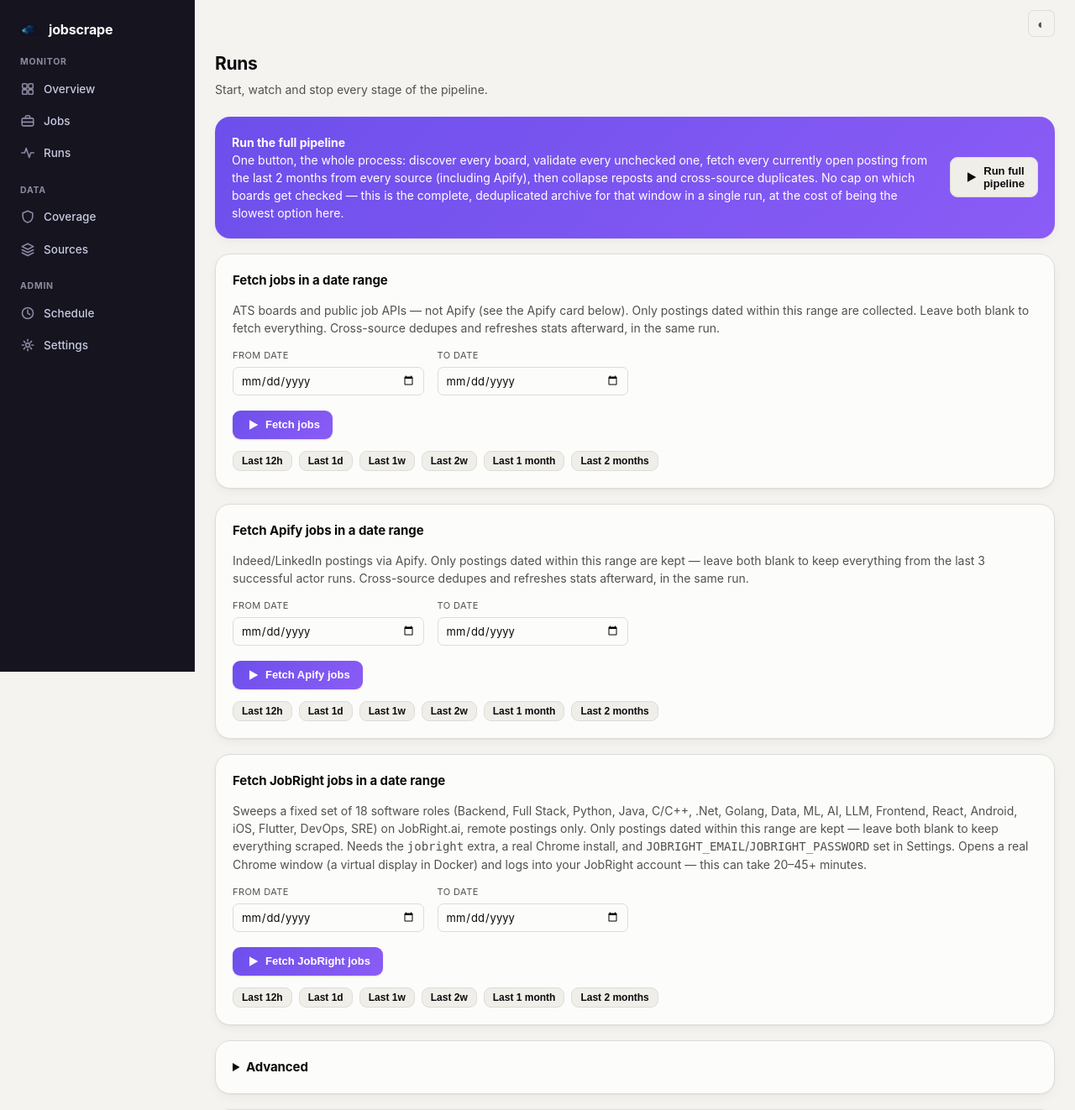
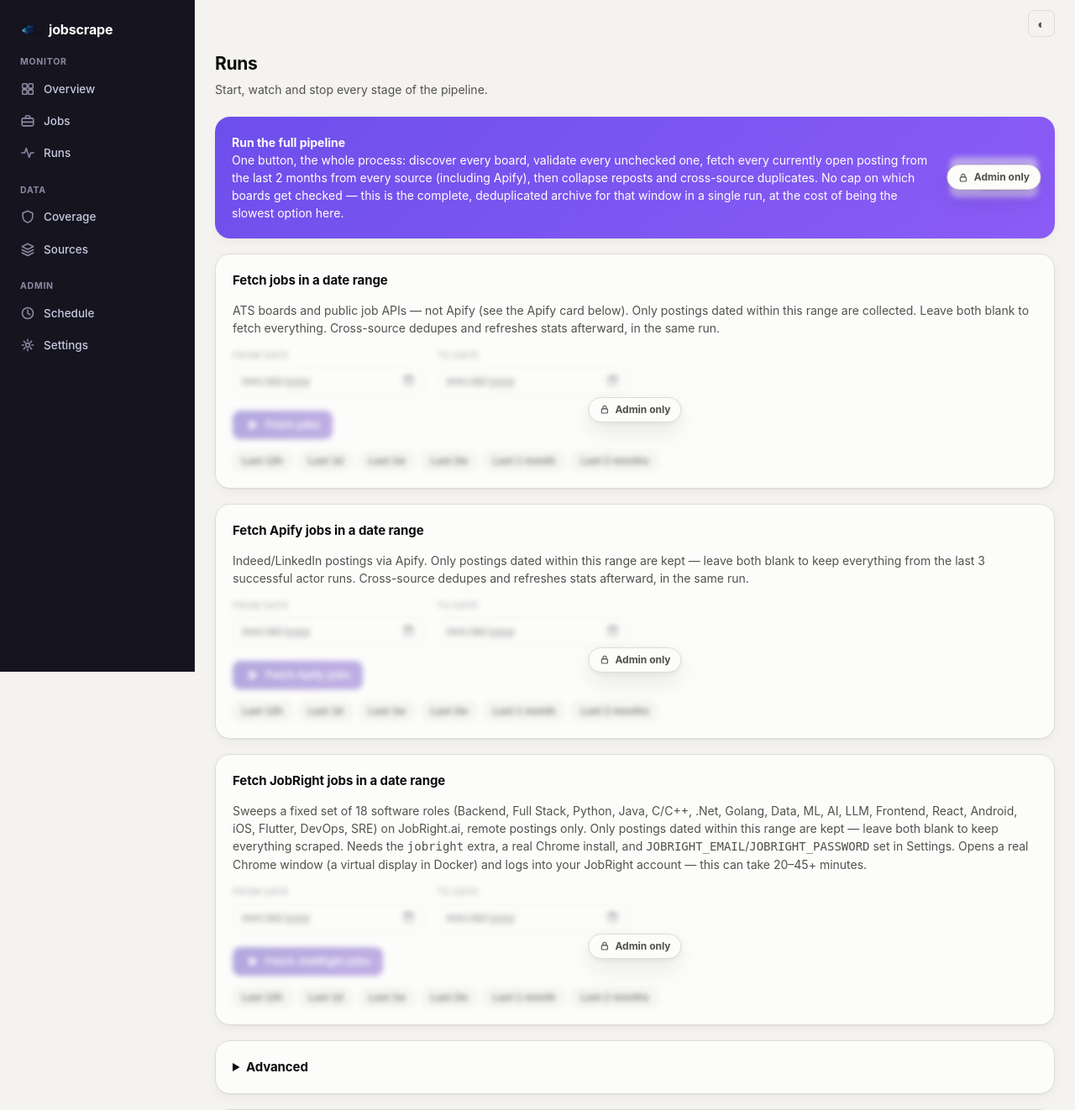
Before and after one commit to jheros/JobScrape, a FastAPI app: template jobscrape/dashboard/templates/runs.html in a window 1280 px wide. Shown: the top 1322 px of the page at 84% size. Run offline with FastAPI, Linux system fonts and the light colour scheme; the template is opened without the code that fills it, so the values that code supplies are empty; parts of the project's set-up code (start-up, migrations or seed data) failed here and were passed over; some libraries are stand-ins or nearby versions.

Commit message:
Add an admin/other-visitor distinction to the dashboard
Everyone can still see every page (Schedule, Runs, Coverage, Settings) --
nothing is hidden. Without the admin passcode, mutating controls render
blurred/dimmed with a lock badge instead: the Schedule add/edit form and
each row's toggle/edit/delete/run-now buttons, every Runs start/stop
button and the Advanced stage buttons (including both Purge buttons),
Coverage's Validate button, and every Settings field except the
blocked-companies list, which any visitor can still add to or remove from.

- JOBSCRAPE_ADMIN_PASSCODE (blank by default -- every visitor stays admin,
  same as before this existed) gates a signed, long-lived cookie set at
  /admin-login. Not a real accounts system, one shared secret and one role,
  matching the dashboard's existing "no login by default" posture.
- Enforcement is server-side on every mutating route (start/stop a stage,
  schedule create/update/toggle/delete/run-now, restart, and settings
  writes restricted to JOBSCRAPE_BLOCKED_COMPANIES for a non-admin) -- the
  blur/lock styling is the visual contract, not the actual gate, the same
  lesson as this session's earlier purge-confirmation fix.
- New _admin.html macro (`{% call admin.locked(is_admin) %}`) wraps
  content in a blurred, non-interactive layer with a lock badge, reused
  across schedule/runs/coverage/settings rather than styling each by hand.

```diff
--- a/jobscrape/dashboard/app.py
+++ b/jobscrape/dashboard/app.py
@@ -17,14 +17,14 @@ from pathlib import Path
 from typing import Annotated, Any
 
 from fastapi import FastAPI, Form, Request
-from fastapi.responses import HTMLResponse, JSONResponse, StreamingResponse
+from fastapi.responses import HTMLResponse, JSONResponse, RedirectResponse, StreamingResponse
 from fastapi.staticfiles import StaticFiles
 from fastapi.templating import Jinja2Templates
 from pydantic import BeforeValidator
 
 from .. import config, db, filters, scam
 from ..observability import health as health_check
-from . import analytics, charts, envfile, mdlite
+from . import analytics, auth, charts, envfile, mdlite
 from . import scheduler as scheduler_module
 from .runner import RELATIVE_WINDOWS, STAGES, manager, resolve_stage
 
@@ -133,7 +133,54 @@ async def health() -> JSONResponse:
 def _page(request: Request, template: str, **context: Any) -> HTMLResponse:
     context.setdefault("active_runs", manager.active())
     context.setdefault("stages", list(STAGES))
+    context.setdefault("is_admin", auth.is_admin(request))
+    context.setdefault("admin_configured", auth.admin_configured())
     return templates.TemplateResponse(request, template, context)
+
+
+def _require_admin(request: Request) -> JSONResponse | None:
+    """Call at the top of a mutating route; returns a 403 to return early
+    with, or None when the caller may proceed.
+
+    Explicit per-route checks, not a FastAPI dependency -- matches this
+    module's existing style of inline validation (e.g. the `stage not in
+    STAGES` checks below) rather than introducing a second pattern for the
+    same kind of guard.
+    """
+    if auth.is_admin(request):
+        return None
+    return JSONResponse({"error": "admin only"}, status_code=403)
+
+
+# --- admin session ----------------------------------------------------------
+
+@app.get("/admin-login", response_class=HTMLResponse)
+async def admin_login_page(request: Request, error: str = "") -> HTMLResponse:
+    return templates.TemplateResponse(
+        request, "admin_login.html", {
+            "error": error, "is_admin": auth.is_admin(request),
+            "admin_configured": auth.admin_configured(),
+        },
+    )
+
+
+@app.post("/admin-login")
+async def admin_login(passcode: str = Form("")) -> RedirectResponse:
+    if not auth.check_passcode(passcode):
+        return RedirectResponse("/admin-login?error=1", status_code=303)
+    response = RedirectResponse("/", status_code=303)
+    response.set_cookie(
+        auth.COOKIE_NAME, auth.make_token(),
+        max_age=auth.SESSION_SECONDS, httponly=True, samesite="lax",
+    )
+    return response
+
+
+@app.post("/admin-logout")
+async def admin_logout() -> RedirectResponse:
+    response = RedirectResponse("/", status_code=303)
+    response.delete_cookie(auth.COOKIE_NAME)
+    return response
 
 
 # --- pages ----------------------------------------------------------------
@@ -459,9 +506,11 @@ _PURGE_CONFIRM_TOKEN = "delete-for-real"
 
 @app.post("/api/runs/{stage}/start")
 async def start_stage(
-    stage: str, extra: str = Form(""), since: str = Form(""), until: str = Form(""),
-    confirm: str = Form(""),
+    request: Request, stage: str, extra: str = Form(""), since: str = Form(""),
+    until: str = Form(""), confirm: str = Form(""),
 ) -> JSONResponse:
+    if (denied := _require_admin(request)) is not None:
+        return denied
     extra_args = extra.split() if extra.strip() else []
     if stage == "purge" and "--dry-run" not in extra_args and confirm != _PURGE_CONFIRM_TOKEN:
         return JSONResponse(
@@ -497,7 +546,9 @@ async def start_stage(
 
 
 @app.post("/api/runs/{stage}/stop")
-async def stop_stage(stage: str) -> JSONResponse:
+async def stop_stage(request: Request, stage: str) -> JSONResponse:
+    if (denied := _require_admin(request)) is not None:
+        return denied
     stopped = await manager.stop(stage)
     return JSONResponse({"stopped": stopped})
 
@@ -511,6 +562,7 @@ async def active_runs() -> JSONResponse:
 
 @app.post("/api/schedule")
 async def create_schedule(
+    request: Request,
     name: str = Form(...),
     stage: str = Form(...),
     extra: str = Form(""),
@@ -520,6 +572,8 @@ async def create_schedule(
     timezone: str = Form("Asia/Bangkok"),
     interval_days: BlankableInt = Form(None),
 ) -> JSONResponse:
+    if (denied := _require_admin(request)) is not None:
+        return denied
     if stage not in STAGES and stage not in RELATIVE_WINDOWS:
         return JSONResponse({"error": f"unknown stage {stage!r}"}, status_code=400)
     conn = _conn()
@@ -536,6 +590,7 @@ async def create_schedule(
 
 @app.post("/api/schedule/{schedule_id}")
 async def update_schedule(
+    request: Request,
     schedule_id: int,
     name: str = Form(...),
     stage: str = Form(...),
@@ -546,6 +601,8 @@ async def update_schedule(
     timezone: str = Form("Asia/Bangkok"),
     interval_days: BlankableInt = Form(None),
 ) -> JSONResponse:
+    if (denied := _require_admin(request)) is not None:
+        return denied
     if stage not in STAGES and stage not in RELATIVE_WINDOWS:
         return JSONResponse({"error": f"unknown stage {stage!r}"}, status_code=400)
     conn = _conn()
@@ -563,7 +620,9 @@ async def update_schedule(
 
 
 @app.post("/api/schedule/{schedule_id}/toggle")
-async def toggle_schedule(schedule_id: int) -> JSONResponse:
+async def toggle_schedule(request: Request, schedule_id: int) -> JSONResponse:
+    if (denied := _require_admin(request)) is not None:
+        return denied
     conn = _conn()
     try:
         row = db.get_schedule(conn, schedule_id)
@@ -577,7 +636,9 @@ async def toggle_schedule(schedule_id: int) -> JSONResponse:
 
 
 @app.post("/api/schedule/{schedule_id}/delete")
-async def delete_schedule(schedule_id: int) -> JSONResponse:
+async def delete_schedule(request: Request, schedule_id: int) -> JSONResponse:
+    if (denied := _require_admin(request)) is not None:
+        return denied
     conn = _conn()
     try:
         db.delete_schedule(conn, schedule_id)
@@ -588,7 +649,9 @@ async def delete_schedule(schedule_id: int) -> JSONResponse:
 
 
 @app.post("/api/schedule/{schedule_id}/run-now")
-async def run_schedule_now(schedule_id: int) -> JSONResponse:
+async def run_schedule_now(request: Request, schedule_id: int) -> JSONResponse:
+    if (denied := _require_admin(request)) is not None:
+        return denied
     conn = _conn()
     try:
         row = db.get_schedule(conn, schedule_id)
@@ -665,9 +728,19 @@ async def api_stats() -> JSONResponse:
 
 # --- settings ---------------------------------------------------------------
 
+#: The one field a non-admin visitor may write through `/api/settings` --
+#: every other key is silently dropped below, the same way a field not in
+#: `envfile.ALL_KEYS` already is. Enforced here, not just hidden/blurred in
+#: the template, since a non-admin's browser can still submit a raw POST
+#: with any field it wants regardless of what the page shows them.
+_NON_ADMIN_SETTINGS_KEYS = frozenset({"JOBSCRAPE_BLOCKED_COMPANIES"})
+
+
 @app.post("/api/settings")
 async def save_settings(request: Request) -> JSONResponse:
     form = await request.form()
+    is_admin = auth.is_admin(request)
+    allowed_keys = envfile.ALL_KEYS if is_admin else _NON_ADMIN_SETTINGS_KEYS
     # A browser submits EVERY field on the page, not just the one the user
     # actually edited — including ones that were blank because they were
     # never in `.env` in the first place (only shown blank because the
@@ -680,7 +753,7 @@ async def save_settings(request: Request) -> JSONResponse:
     current = envfile.read_env_file()
     updates = {
         key: str(value) for key, value in form.items()
-        if key in envfile.ALL_KEYS and str(value) != current.get(key, "")
+        if key in allowed_keys and str(value) != current.get(key, "")
     }
     try:
         changed = envfile.write_env_file(updates)
@@ -697,11 +770,14 @@ async def save_settings(request: Request) -> JSONResponse:
 
 
 @app.post("/api/settings/restart")
-async def restart_dashboard() -> JSONResponse:
+async def restart_dashboard(request: Request) -> JSONResponse:
     """SIGTERM this process after the response flushes. Only brings the
     dashboard back if it's supervised (e.g. the systemd service in
     docs/DEPLOYMENT.md with Restart=on-failure) — otherwise this just stops
     it, which the Settings page's banner says plainly."""
+    if (denied := _require_admin(request)) is not None:
+        return denied
+
     async def _delayed_kill() -> None:
         await asyncio.sleep(0.3)
         os.kill(os.getpid(), signal.SIGTERM)
--- a/jobscrape/dashboard/static/app.css
+++ b/jobscrape/dashboard/static/app.css
@@ -145,6 +145,24 @@ body {
 .sidebar nav a.on .icon { color: var(--sidebar-active-text); }
 
 .sidebar-close, .menu-toggle { display: none; }
+
+.sidebar-admin {
+  display: flex; align-items: center; justify-content: space-between; gap: 8px;
+  margin-top: auto; padding: 12px 10px 4px; border-top: 1px solid var(--sidebar-border);
+  color: var(--sidebar-text-muted); font-size: 12.5px; font-weight: 550;
+}
+.sidebar-admin-status { display: inline-flex; align-items: center; gap: 6px; color: var(--sidebar-text); }
+.sidebar-admin-link {
+  display: inline-flex; align-items: center; gap: 6px;
+  color: var(--sidebar-text-muted); text-decoration: none; font-weight: 550;
+}
+.sidebar-admin-link:hover { color: #ffffff; }
+.link-btn {
+  background: none; border: none; padding: 0; margin: 0; cursor: pointer;
+  color: var(--sidebar-text-muted); font-size: 12.5px; font-weight: 550;
+  text-decoration: underline; text-underline-offset: 2px;
+}
+.link-btn:hover { color: #ffffff; }
 
 .main-col { flex: 1 1 auto; min-width: 0; display: flex; flex-direction: column; }
 
@@ -544,6 +562,34 @@ table.coverage td.bar span { display: block; height: 9px; border-radius: 3px;
 .text-sm { font-size: 12px; }
 .nowrap { white-space: nowrap; }
 .hidden { display: none !important; }
+
+/* --- admin-locked: shown but unusable for a non-admin visitor -----------
+   The content stays visible (blurred, dimmed, non-interactive) rather than
+   hidden -- "should see, not click". `.admin-locked-content` carries the
+   actual blur/dim/pointer-events-none so the badge itself (a sibling, not a
+   descendant) stays crisp -- CSS filter applies to an element's own box
+   AND everything inside it as one atomic layer, so a blur on the same
+   element as the badge would blur the badge too. */
+.admin-locked { position: relative; display: block; width: 100%; }
+.admin-locked-content {
+  display: block; width: 100%;
+  filter: blur(3px) grayscale(.3); opacity: .5;
+  pointer-events: none; user-select: none;
+}
+/* Table-cell / button-row contexts need their children laid out inline,
+   not stacked as a block. */
+.admin-locked.inline { display: inline-block; width: auto; }
+.admin-locked.inline .admin-locked-content {
+  display: inline-flex; align-items: center; gap: 6px; flex-wrap: wrap; width: auto;
+}
+.admin-locked-badge {
+  position: absolute; top: 50%; left: 50%; transform: translate(-50%, -50%);
+  display: inline-flex; align-items: center; gap: 6px; white-space: nowrap;
+  background: var(--surface-1); border: 1px solid var(--border);
+  border-radius: 999px; padding: 5px 12px; font-size: 12px; font-weight: 650;
+  color: var(--text-secondary); box-shadow: var(--shadow-lg);
+  pointer-events: none; z-index: 2;
+}
 .flex-1 { flex: 1; }
 .btn-sm { padding: 4px 10px; font-size: 12px; }
 .empty-row td { text-align: center; padding: 32px; color: var(--text-muted); }
--- /dev/null
+++ b/jobscrape/dashboard/templates/_admin.html
@@ -0,0 +1,26 @@
+{#
+  Wraps admin-only content so a non-admin visitor still SEES it -- blurred,
+  dimmed, non-interactive -- rather than it being hidden outright. Real
+  enforcement is server-side (each mutating route checks admin itself); this
+  is purely the "should see, not click" visual contract.
+
+  Usage:
+    {% call admin.locked(is_admin) %}
+      <button ...>...</button>
+    {% endcall %}
+
+  Pass inline=true for content that must lay out alongside siblings (a
+  table-cell button group, a button-row entry) rather than as a full-width
+  block.
+#}
+{% import "_icons.html" as icons %}
+{% macro locked(is_admin, inline=false, label="Admin only") %}
+{%- if is_admin -%}
+{{ caller() }}
+{%- else -%}
+<div class="admin-locked{% if inline %} inline{% endif %}">
+  <div class="admin-locked-content">{{ caller() }}</div>
+  <div class="admin-locked-badge">{{ icons.icon('lock', 13) }} {{ label }}</div>
+</div>
+{%- endif -%}
+{% endmacro %}
--- a/jobscrape/dashboard/templates/_icons.html
+++ b/jobscrape/dashboard/templates/_icons.html
@@ -54,6 +54,9 @@
 {%- elif name == 'refresh' %}
   <path d="M16.2 10a6.2 6.2 0 1 1-1.85-4.4"/>
   <path d="M16.2 2.8v4.4h-4.4"/>
+{%- elif name == 'lock' %}
+  <rect x="4.5" y="9" width="11" height="8" rx="1.5"/>
+  <path d="M7 9V6.5a3 3 0 0 1 6 0V9"/>
 {%- endif %}
 </svg>
 {%- endmacro %}
--- a/jobscrape/dashboard/templates/base.html
+++ b/jobscrape/dashboard/templates/base.html
@@ -34,6 +34,18 @@
         <a href="/settings" class="{% if request.url.path == '/settings' %}on{% endif %}">{{ icons.icon('gear') }} Settings</a>
       </div>
     </nav>
+    {% if admin_configured %}
+    <div class="sidebar-admin">
+      {% if is_admin %}
+        <span class="sidebar-admin-status">{{ icons.icon('lock', 15) }} Admin</span>
+        <form method="post" action="/admin-logout">
+          <button type="submit" class="link-btn">Log out</button>
+        </form>
+      {% else %}
+        <a href="/admin-login" class="sidebar-admin-link">{{ icons.icon('lock', 15) }} Admin login</a>
+      {% endif %}
+    </div>
+    {% endif %}
   </aside>
 
   <div class="main-col">
--- a/jobscrape/dashboard/templates/coverage.html
+++ b/jobscrape/dashboard/templates/coverage.html
@@ -1,5 +1,6 @@
 {% extends "base.html" %}
 {% import "_icons.html" as icons %}
+{% import "_admin.html" as admin %}
 {% block title %}Coverage · jobscrape{% endblock %}
 {% block content %}
 
@@ -30,7 +31,9 @@
       can be stopped and resumed at any point.
     </div>
   </div>
+  {% call admin.locked(is_admin, inline=true) %}
   <button class="btn ghost" data-start-stage="validate" data-label="Validate now">{{ icons.icon('play') }} Validate now</button>
+  {% endcall %}
 </div>
 {% endif %}
 
--- a/jobscrape/dashboard/templates/runs.html
+++ b/jobscrape/dashboard/templates/runs.html
@@ -1,5 +1,6 @@
 {% extends "base.html" %}
 {% import "_icons.html" as icons %}
+{% import "_admin.html" as admin %}
 {% block title %}Runs · jobscrape{% endblock %}
 {% block content %}
 
@@ -25,7 +26,9 @@
           {% if run.progress.jobs_new %}<span>{{ run.progress.jobs_new }} new jobs</span>{% endif %}
         </div>
       </div>
+      {% call admin.locked(is_admin, inline=true) %}
       <button class="btn danger" data-stop-stage="{{ run.stage }}">{{ icons.icon('stop') }} Stop</button>
+      {% endcall %}
     </div>
     <div class="log mt-md" id="live-log-{{ run.run_id }}" data-run-id="{{ run.run_id }}"></div>
   </div>
@@ -45,7 +48,9 @@
         single run, at the cost of being the slowest option here.
       </div>
     </div>
+    {% call admin.locked(is_admin, inline=true) %}
     <button class="btn ghost" data-start-stage="full-sweep" data-label="Run full pipeline">{{ icons.icon('play') }} Run full pipeline</button>
+    {% endcall %}
   </div>
 </div>
 
@@ -57,6 +62,7 @@
     fetch everything. Cross-source dedupes and refreshes stats afterward, in
     the same run.
   </p>
+  {% call admin.locked(is_admin) %}
   <form id="fetch-range-form" class="form-grid">
     <label>From date
       <input type="date" name="since" id="fetch-since">
@@ -76,6 +82,7 @@
     <button class="btn ghost btn-sm" type="button" data-preset-hours="720">Last 1 month</button>
     <button class="btn ghost btn-sm" type="button" data-preset-hours="1440">Last 2 months</button>
   </div>
+  {% endcall %}
 </div>
 
 <div class="card">
@@ -86,6 +93,7 @@
     actor runs. Cross-source dedupes and refreshes stats afterward, in the
     same run.
   </p>
+  {% call admin.locked(is_admin) %}
   <form id="apify-range-form" class="form-grid">
     <label>From date
       <input type="date" name="since" id="apify-since">
@@ -105,6 +113,7 @@
     <button class="btn ghost btn-sm" type="button" data-apify-preset-hours="720">Last 1 month</button>
     <button class="btn ghost btn-sm" type="button" data-apify-preset-hours="1440">Last 2 months</button>
   </div>
+  {% endcall %}
 </div>
 
 <div class="card">
@@ -120,6 +129,7 @@
     Docker) and logs into your JobRight account — this can take
     20–45+ minutes.
   </p>
+  {% call admin.locked(is_admin) %}
   <form id="jobright-range-form" class="form-grid">
     <label>From date
       <input type="date" name="since" id="jobright-since">
@@ -139,10 +149,12 @@
     <button class="btn ghost btn-sm" type="button" data-jr-preset-hours="720">Last 1 month</button>
     <button class="btn ghost btn-sm" type="button" data-jr-preset-hours="1440">Last 2 months</button>
   </div>
+  {% endcall %}
 </div>
 
 <details class="card">
   <summary class="h2-like">Advanced</summary>
+  {% call admin.locked(is_admin) %}
   <div class="btn-row mt-md">
     <button class="btn ghost" data-start-stage="discover-fast" data-label="Discover (fast)">{{ icons.icon('play') }} Discover (fast)</button>
     <button class="btn ghost" data-start-stage="discover" data-label="Discover (full)">{{ icons.icon('play') }} Discover (full)</button>
@@ -160,6 +172,7 @@
             data-confirm="Really delete every stored posting that no longer passes the role filter? This is not a dry run."
             data-confirm-token="delete-for-real">{{ icons.icon('trash') }} Purge (delete for real)</button>
   </div>
+  {% endcall %}
   <p class="sub mt-md mb-0">
     Stages run as separate processes, so stopping one is immediate and whatever
     it already wrote is kept. Every fetch card above already dedupes and
```
Also changed, not shown: docs/DOCKER.md (+17 -12 lines), jobscrape/config.py (+9 -0 lines), jobscrape/dashboard/auth.py (added, +81 -0 lines), jobscrape/dashboard/templates/admin_login.html (added, +30 -0 lines), jobscrape/dashboard/templates/schedule.html (+7 -0 lines), jobscrape/dashboard/templates/settings.html (+9 -2 lines), tests/test_auth.py (added, +95 -0 lines), tests/test_dashboard_routes.py (+163 -0 lines), 1 other file.
